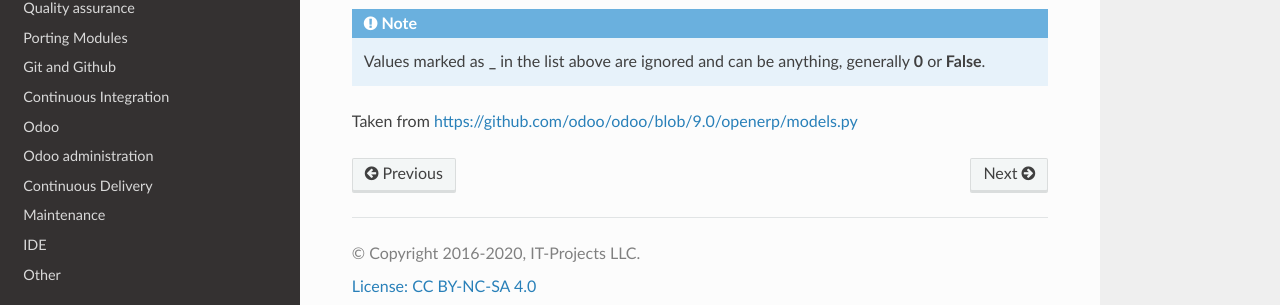
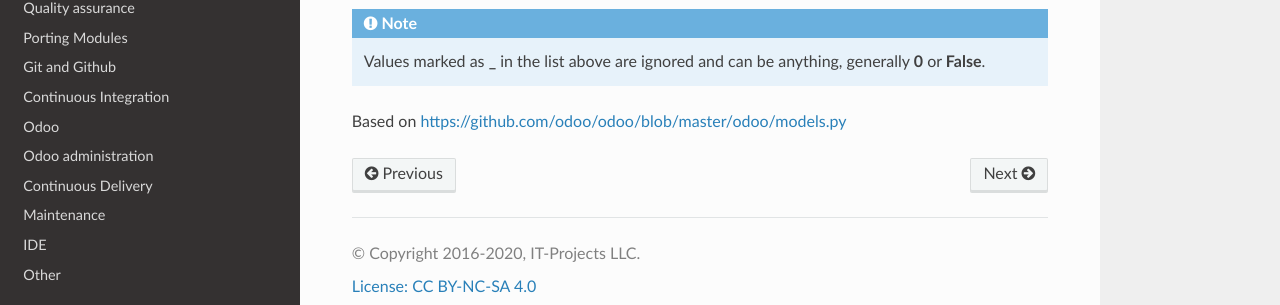
Before and after one commit to itpp-labs/odoo-development, a Sphinx documentation site: the page built from docs/dev/py/x2many.rst, in a window 1280 px wide and 978 px high. Shown: the part 655-960 px from the top of the window. Built offline with Sphinx 7.4.7 and the Read the Docs theme 2.0.0, drawn with Linux system fonts in a browser that asks for light colours.

Commit message:
Update x2many.rst

```diff
--- a/docs/dev/py/x2many.rst
+++ b/docs/dev/py/x2many.rst
@@ -16,4 +16,4 @@ commands apply in all situations. Possible commands are:
 
 .. note:: Values marked as **_** in the list above are ignored and can be anything, generally **0** or **False**.
 
-Taken from https://github.com/odoo/odoo/blob/9.0/openerp/models.py
+Based on https://github.com/odoo/odoo/blob/master/odoo/models.py
```
